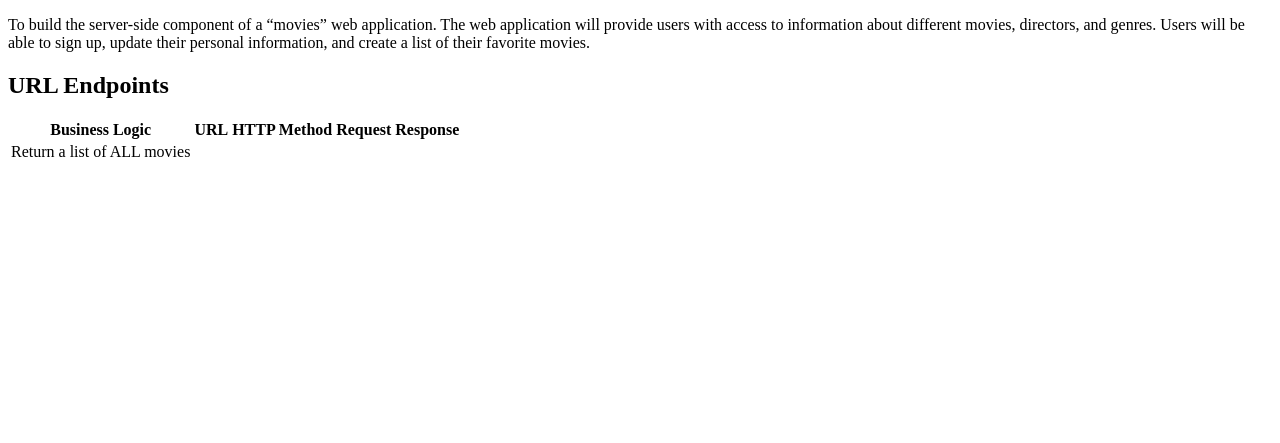
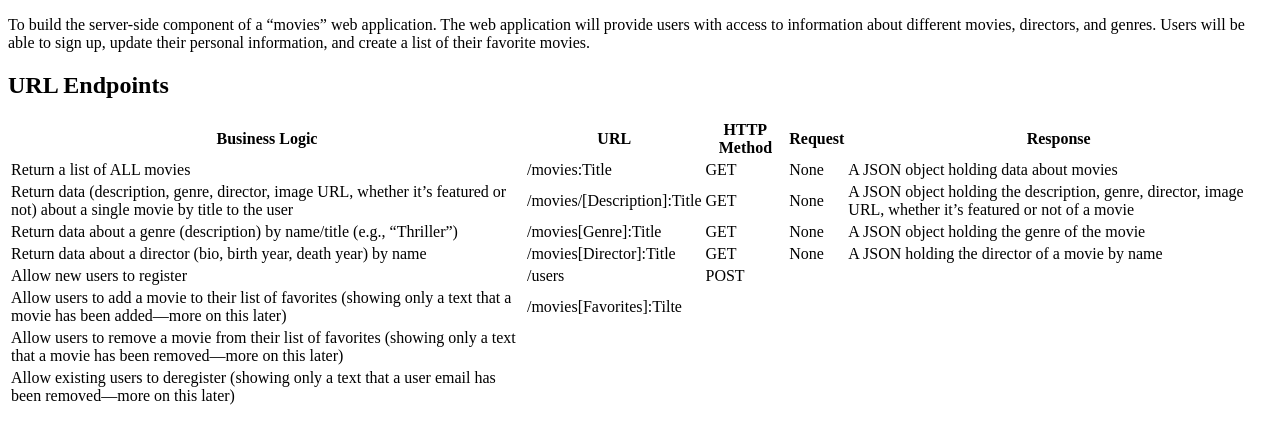
Before and after one commit to Tynasaur/Movies-app, a website: page public/documentation.html in a window 1280 px wide. Shown: the part 105-548 px from the top of the page. Drawn offline with Linux system fonts and the light colour scheme; files that its build step writes are made by us from their sources.

Commit message:
udated index.js
started table for documentation

```diff
--- a/index.js
+++ b/index.js
@@ -52,7 +52,7 @@ app.get('/', (req, res) => {
   res.send('Welcome to my movie club!');
 });
 
-app.use('/documentation.html', express.static('public'));
+app.use(express.static('public'));
 
 app.get('/movies', (req, res) => {
   res.json(topMovies);
@@ -60,7 +60,7 @@ app.get('/movies', (req, res) => {
 
 app.use((err, req, res, next) => {
   console.error(err.stack);
-  res.status(500).send('What did you do now?');
+  res.status(500).send('what did you do now?');
 });
 
 
--- a/public/documentation.html
+++ b/public/documentation.html
@@ -33,29 +33,58 @@
                 </tr>
                 <tr>
                     <td>Return a list of ALL movies</td>
+                    <td>/movies:Title</td>
+                    <td>GET</td>
+                    <td>None</td>
+                    <td>A JSON object holding data about movies</td>
+                </tr>
+                <tr>
+                    <td>Return data (description, genre, director, image URL, whether it’s featured or not) about a single movie by title to the user</td>
+                    <td>/movies/[Description]:Title</td>
+                    <td>GET</td>
+                    <td>None</td>
+                    <td>A JSON object holding the description, genre, director, image URL, whether it’s featured or not of a movie</td>
+                </tr>
+                <tr>
+                    <td>Return data about a genre (description) by name/title (e.g., “Thriller”)</td>
+                    <td>/movies[Genre]:Title</td>
+                    <td>GET</td>
+                    <td>None</td>
+                    <td>A JSON object holding the genre of the movie</td>
+                </tr>
+                <tr>
+                    <td>Return data about a director (bio, birth year, death year) by name</td>
+                    <td>/movies[Director]:Title</td>
+                    <td>GET</td>
+                    <td>None</td>
+                    <td>A JSON holding the director of a movie by name</td>
+                </tr>
+                <tr>
+                    <td>Allow new users to register</td>
+                    <td>/users</td>
+                    <td>POST</td>
                     <td></td>
                     <td></td>
+                </tr>
+                <tr>
+                    <td>Allow users to add a movie to their list of favorites (showing only a text that a movie has been added—more on this later)</td>
+                    <td>/movies[Favorites]:Tilte</td>
+                    <td></td>
+                    <td></td>
+                    <td></td>
+                </tr>
+                <tr>
+                    <td>Allow users to remove a movie from their list of favorites (showing only a text that a movie has been removed—more on this later)</td>
                     <td></td>
                     <td></td>
                     <td></td>
                     <td></td>
                 </tr>
                 <tr>
+                    <td>Allow existing users to deregister (showing only a text that a user email has been removed—more on this later)</td>
                     <td></td>
-                </tr>
-                <tr>
                     <td></td>
-                </tr>
-                <tr>
                     <td></td>
-                </tr>
-                <tr>
-                    <td></td>
-                </tr>
-                <tr>
-                    <td></td>
-                </tr>
-                <tr>
                     <td></td>
                 </tr>
             </table>
```
